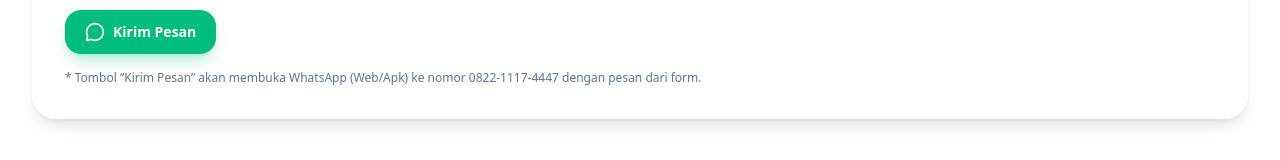
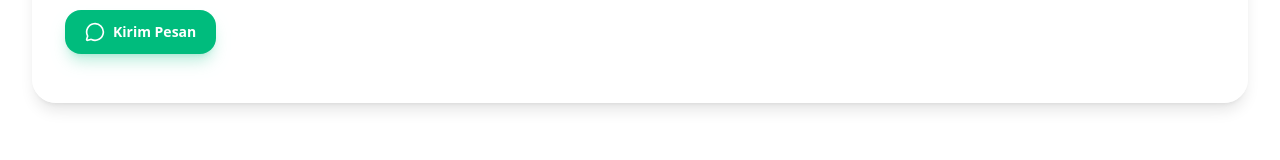
Before and after one commit to irwan1605/websitentitebet24, a React (Vite) app: page / in a window 1280 px wide. Shown: the part 3239-3399 px from the top of the page. Built offline with nearby package versions, Linux system fonts and the light colour scheme.

Commit message:
Initial kirim pesan

```diff
--- a/src/components/ContactForm.jsx
+++ b/src/components/ContactForm.jsx
@@ -131,9 +131,7 @@
         </a> */}
       </div>
 
-      <p className="text-xs text-slate-500 dark:text-slate-400">
-        * Tombol “Kirim Pesan” akan membuka WhatsApp (Web/Apk) ke nomor 0822-1117-4447 dengan pesan dari form.
-      </p>
+      <p className="text-xs text-slate-500 dark:text-slate-400"></p>
     </form>
   );
 }
```
